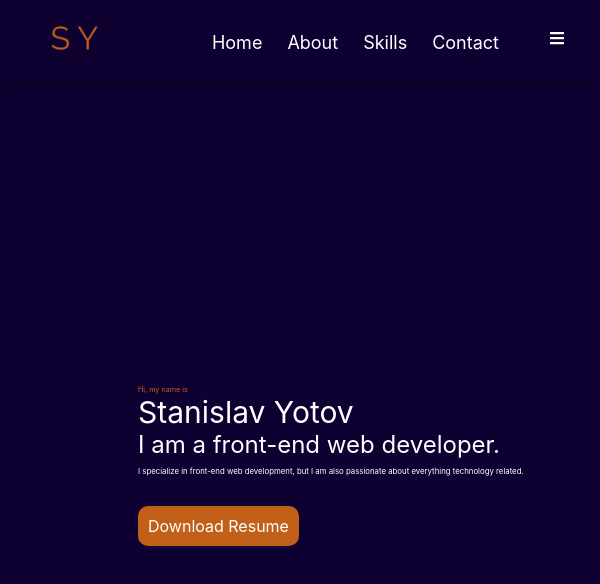
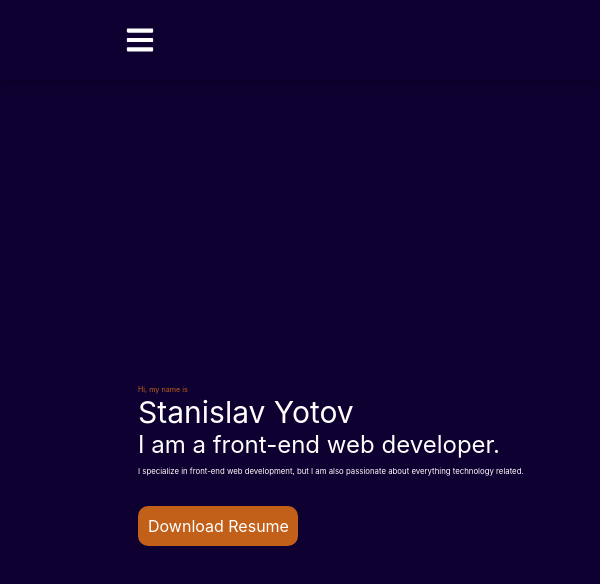
Before and after one commit to Stanislav-Yotov/personal-website, a React (Create React App) app: page / in a window 600 px wide. Shown: the top 584 px of the page. Built offline with nearby package versions, Linux system fonts and the light colour scheme.

Commit message:
finished with the home page

```diff
--- a/src/App.css
+++ b/src/App.css
@@ -4,6 +4,7 @@
     position: relative;
     top: 0;
     bottom: 0;
+    overflow: hidden;
 }
 
 .app::before {
--- a/src/App.js
+++ b/src/App.js
@@ -3,6 +3,7 @@ import HomePage from "./components/home/HomePage";
 import AboutPage from "./components/about/AboutPage";
 import Skills from "./components/skills/Skills";
 import Contact from "./components/contact/Contact";
+import Projects from "./components/projects/Projects";
 import { Routes, Route } from 'react-router-dom';
 import './App.css';
 
@@ -15,6 +16,7 @@ function App() {
         <Route path="/about" element={<AboutPage />} />
         <Route path="/skills" element={<Skills />} />
         <Route path="/contact" element={<Contact />} />
+        <Route  path="/projects" element={<Projects />} />
       </Routes>
     </div>
   );
--- a/src/components/about/About.module.css
+++ b/src/components/about/About.module.css
@@ -7,3 +7,30 @@
     position:fixed;
     z-index: 1;
 }
+
+.social {
+    position: fixed;
+    background-color: white;
+    height: 100vh;
+    width: 160px;
+    z-index: -1;
+    top: 20em;
+    left: 0;
+    overflow-x: hidden;
+    overflow: hidden;
+    margin: 0;
+}
+
+.social ul {
+    width: auto;
+    height: auto;
+}
+
+.social a {
+    color: rgb(255, 255, 255);
+    font-size: 16px;
+}
+
+.social svg {
+    width: 20px;
+}
--- a/src/components/home/HomePage.module.css
+++ b/src/components/home/HomePage.module.css
@@ -41,8 +41,9 @@
 
 .button {
     display: block;
-    width: fit-content;
-    height: auto;
+    width: 10rem;
+    font-size: 1rem;
+    height: 2.5rem;
     background-color: #c2601a;
     margin: 30px 0 15% 23%;
     padding: 10px 10px;
@@ -53,6 +54,7 @@
     color: white;
     text-align: center;
     white-space: nowrap;
+    font-size: 1rem;
 }
 
 .button :hover {
@@ -60,7 +62,7 @@
     color: #0e0030;
 }
 
-@media screen and (max-width: 375px) {
+@media screen and (max-width: 400px) {
     .container {
         width: 100%;
         display: flex;
@@ -68,4 +70,5 @@
         justify-content: center;
 
     }
+
 }
--- a/src/components/navigation/Navbar.js
+++ b/src/components/navigation/Navbar.js
@@ -1,35 +1,48 @@
 import styles from './Navbar.module.css';
 import Logo from '../../assets/logo.png';
 import { Link } from 'react-router-dom';
+import { useState } from 'react';
 import { FaBars } from 'react-icons/fa';
 
 function Navbar(props) {
+    const [clicked, setClicked] = useState(false);
+
+    function isClicked() {
+        if (clicked === false) {
+            setClicked(true);
+        } else {
+            setClicked(false);
+        }
+
+    }
 
     return (
         <div className={styles.container}>
-            <div>
+            <div className={styles.logo}>
                 <img src={Logo} alt='' />
             </div>
             {/* desktop */}
             <ul className={styles.list}>
                 <li><Link to={'/contact'}>Contact</Link></li>
                 <li><Link to={'/skills'}>Skills</Link></li>
+                <li><Link to={'/projects'}>Projects</Link></li>
                 <li><Link to={'/about'}>About</Link></li>
                 <li><Link to={'/'}>Home</Link></li>
             </ul>
 
             {/* hamburger */}
-            <div >
-                <FaBars className={styles.hamburger}/>
-            </div>
+            {!clicked && <div className={styles.hamburger} >
+                <FaBars onClick={isClicked} />
+            </div>}
 
-            {/* mobile
-            <ul className={styles.mobile}>
+            {/* mobile */}
+            {clicked && <ul className={styles.mobile}>
                 <li><Link to={'/contact'}>Contact</Link></li>
                 <li><Link to={'/skills'}>Skills</Link></li>
+                <li><Link to={'/projects'}>Projects</Link></li>
                 <li><Link to={'/about'}>About</Link></li>
                 <li><Link to={'/'}>Home</Link></li>
-            </ul> */}
+            </ul>}
         </div>
     );
 };
--- a/src/components/navigation/Navbar.module.css
+++ b/src/components/navigation/Navbar.module.css
@@ -11,8 +11,8 @@
     align-items: center;
     padding: 0 35px;
     box-shadow: 0 2px 8px rgba(0, 0, 0, 0.25);
-    z-index: 10;
-    overflow: hidden;
+    z-index: 100;
+
 }
 
 .container img {
@@ -23,7 +23,7 @@
     display: block;
     position: relative;
     width: 100%;
-    margin-right: 50px;
+    margin-right: 5%;
 }
 
 .list li {
@@ -48,13 +48,56 @@
     cursor: pointer;
 }
 
-.mobile {
-    overflow: hidden;
-    display: block;
-    position: relative;
-
+.hamburger {
+    display: none;
 }
 
-.hamburger {
-    overflow: hidden;
+@media screen and (min-width: 600px) {
+    .mobile {
+        display: none;
+    }
 }
+
+@media screen and (max-width: 600px) {
+    .container {
+        width: 100%;
+        display: flex;
+        flex-direction: column;
+        justify-content: center;
+    }
+
+    .list {
+        display: none;
+    }
+
+    .hamburger {
+        display: flex;
+
+    }
+
+    .mobile {
+        display: block;
+        position: relative;
+    }
+
+    .mobile a {
+        color: white;
+    }
+
+    .mobile li {
+        margin-left: 25px;
+        margin-top: 4px;
+        font-size: 4vw;
+        float: left;
+    }
+
+    .hamburger svg {
+        margin: 0 20rem 0 0;
+        width: 30px;
+        height: 30px;
+    }
+
+    .logo {
+        display: none;
+    }
+}
--- /dev/null
+++ b/src/components/projects/Projects.js
@@ -0,0 +1,9 @@
+import styles from './Projects.module.css';
+
+function Projects(props) {
+    return (
+        <div className={styles.container}>Projects</div>
+    );
+}
+
+export default Projects;
--- /dev/null
+++ b/src/components/projects/Projects.module.css
@@ -0,0 +1,9 @@
+.container {
+    width: 100%;
+    height: 100vh;
+    margin-top: 80px;
+    background-color: #0e0030;
+    color: white;
+    position:fixed;
+    z-index: 1;
+}
```
